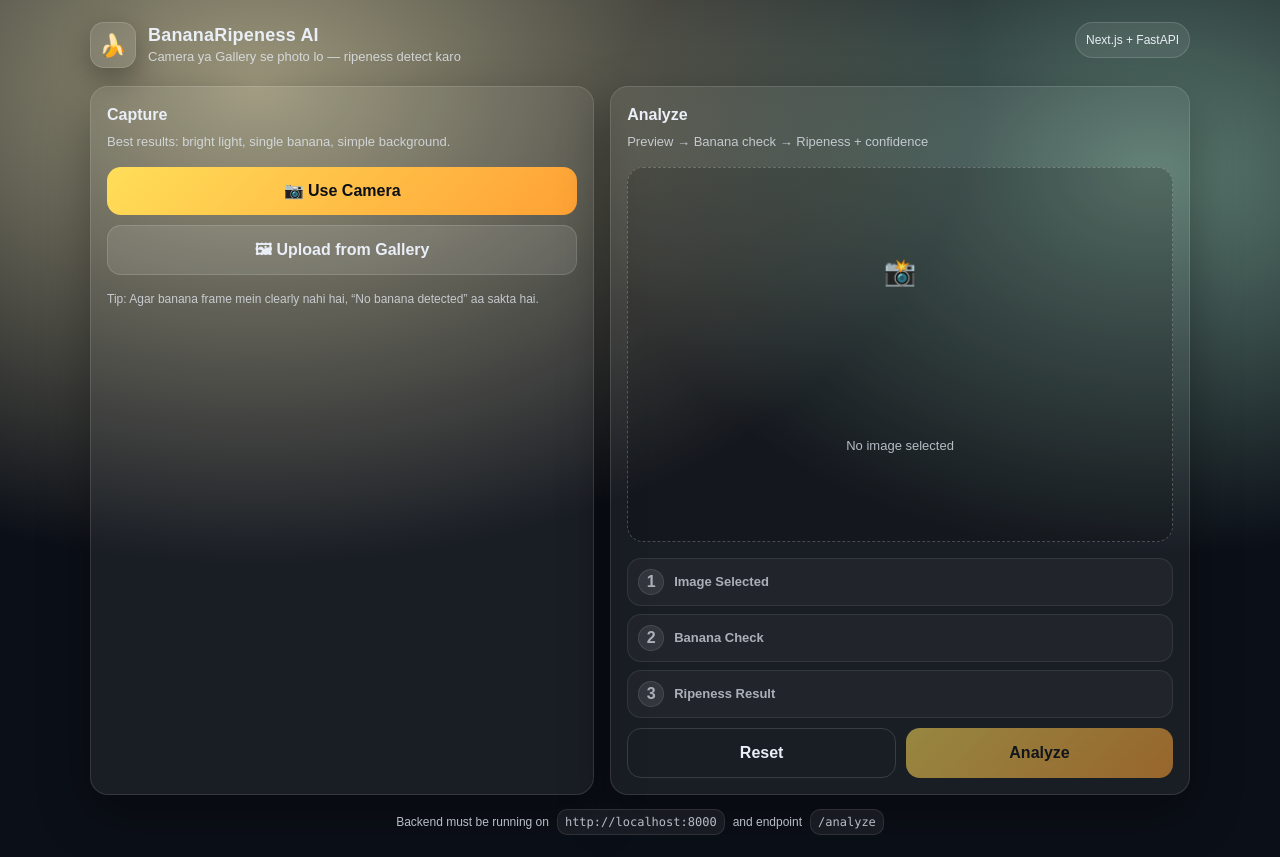
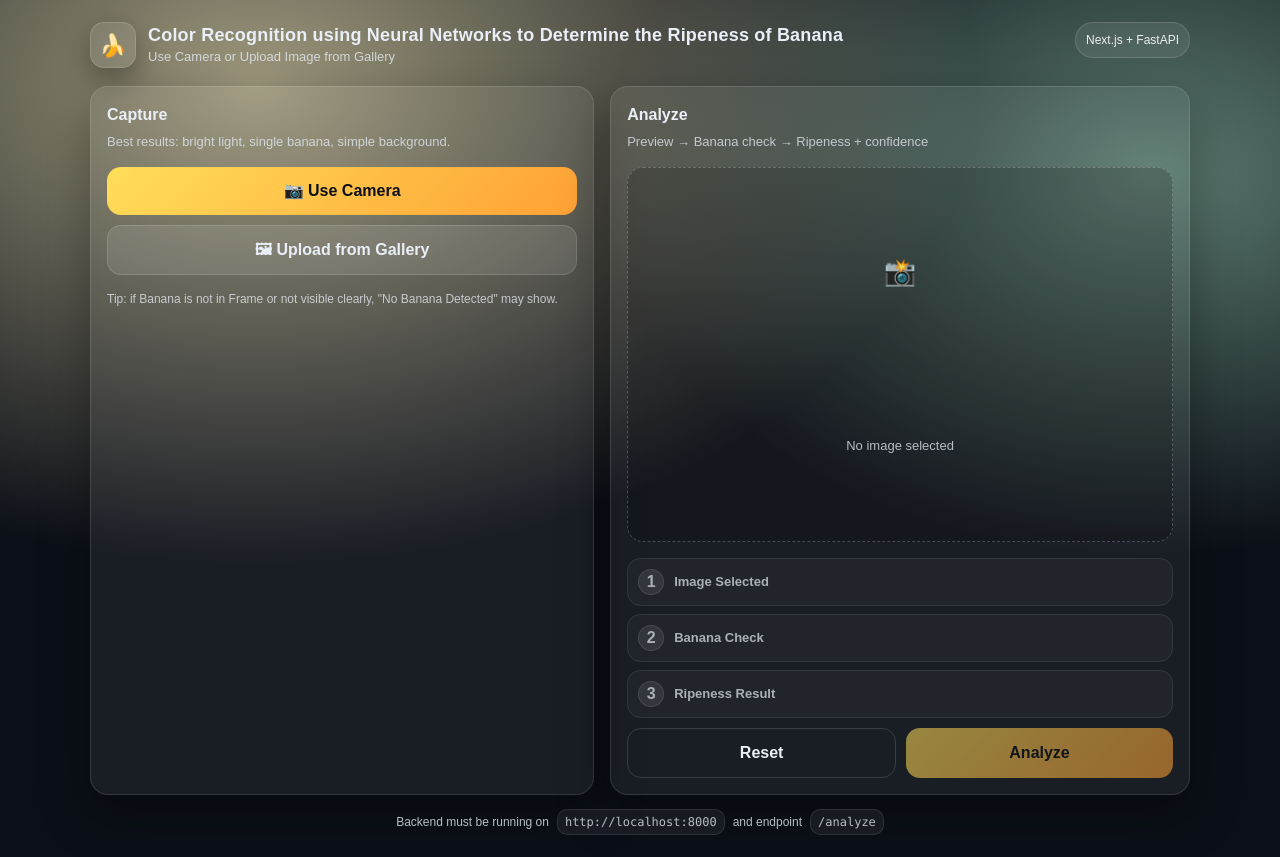
Before and after one commit to akshatchoukse/Banana-Ripeness-Frontend, a Next.js app: page / in a window 1280 px wide. Built offline with nearby package versions, Linux system fonts and the light colour scheme.

Commit message:
Error doen

```diff
--- a/src/app/page.js
+++ b/src/app/page.js
@@ -182,9 +182,9 @@ export default function Page() {
           <div className={styles.brand}>
             <div className={styles.logo}>🍌</div>
             <div className={styles.brandText}>
-              <div className={styles.title}>BananaRipeness AI</div>
+              <div className={styles.title}>Color Recognition using Neural Networks to Determine the Ripeness of Banana</div>
               <div className={styles.subtitle}>
-                Camera ya Gallery se photo lo — ripeness detect karo
+                Use Camera or Upload Image from Gallery
               </div>
             </div>
           </div>
@@ -243,7 +243,7 @@ export default function Page() {
             {error && <div className={styles.alertError}>⚠️ {error}</div>}
 
             <div className={styles.smallNote}>
-              Tip: Agar banana frame mein clearly nahi hai, “No banana detected” aa sakta hai.
+              Tip: if Banana is not in Frame or not visible clearly, "No Banana Detected" may show.
             </div>
           </section>
 
```
